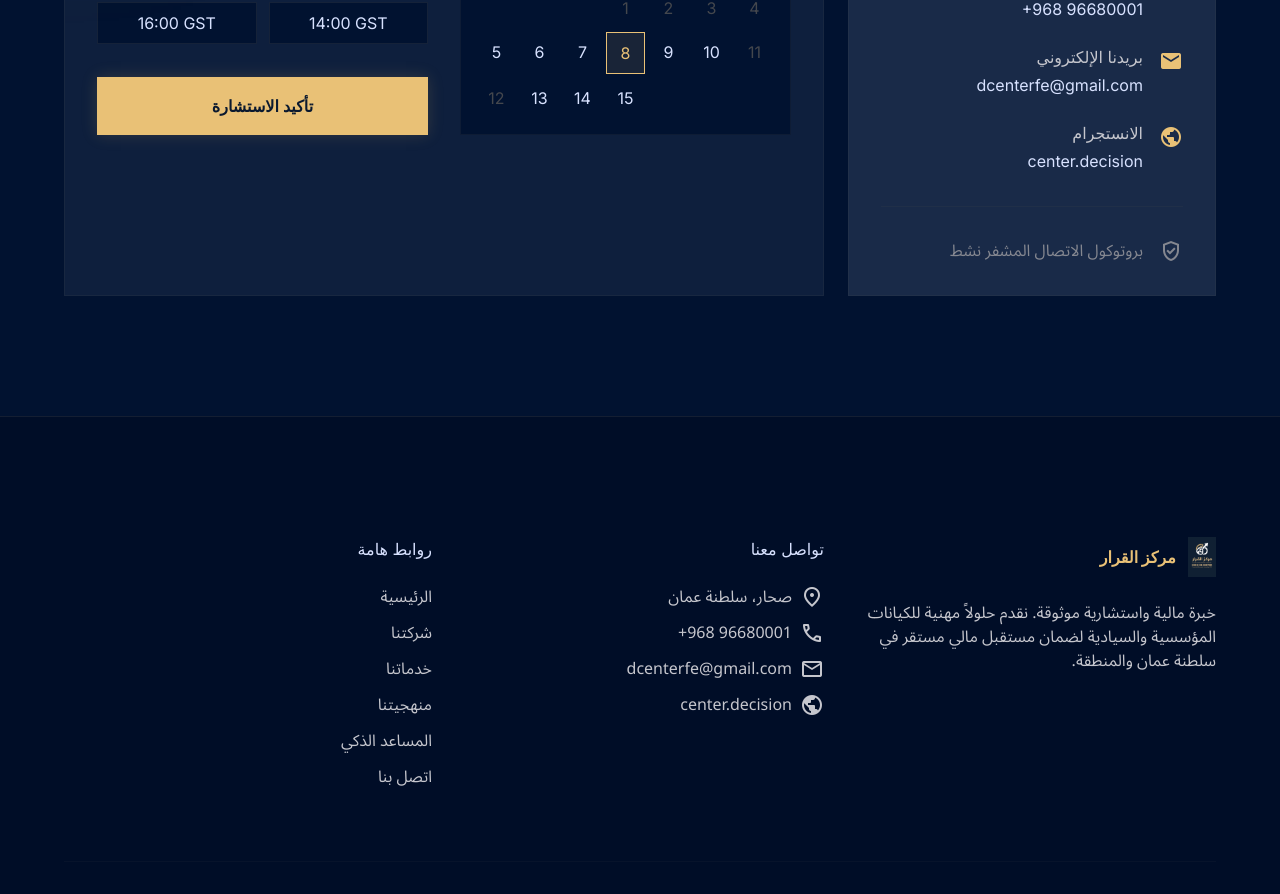
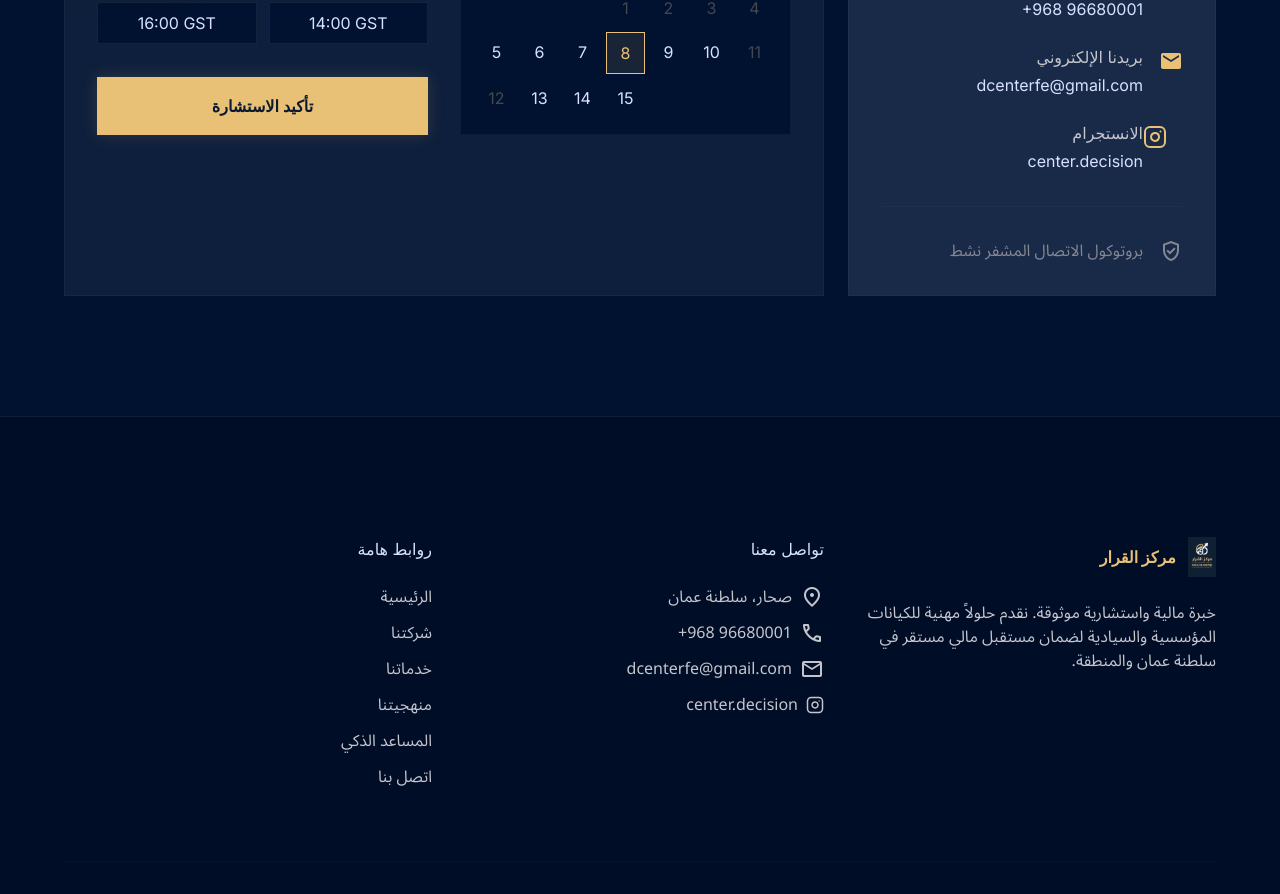
Before and after one commit to Digititiech/Dcenter, a Next.js app: page /ar/contact in a window 1280 px wide. Shown: the part 860-1754 px from the top of the page. Built offline with nearby package versions, Linux system fonts and the light colour scheme; a web font is replaced by a local one.

Commit message:
feat: replace homepage hero image with Image_euujiweuujiweuuj.png, remove grayscale image filters, use SVG Instagram icons

```diff
--- a/src/app/about/page.tsx
+++ b/src/app/about/page.tsx
@@ -29,7 +29,7 @@ export default function About() {
               <div className="col-span-12 lg:col-span-5 relative">
                 <div className="aspect-square bg-surface-container-high relative overflow-hidden institutional-border p-1">
                   <div
-                    className="w-full h-full bg-cover bg-center grayscale hover:grayscale-0 transition-all duration-700"
+                    className="w-full h-full bg-cover bg-center transition-all duration-700"
                     style={{
                       backgroundImage: "url('/Image_5sz10z5sz10z5sz1.png')",
                     }}
@@ -156,7 +156,7 @@ export default function About() {
             <div className="grid grid-cols-12 gap-gutter institutional-border p-0 overflow-hidden bg-background">
               <div className="col-span-12 lg:col-span-5 h-[400px] lg:h-auto overflow-hidden relative">
                 <img
-                  className="w-full h-full object-cover grayscale hover:grayscale-0 transition-all duration-700"
+                  className="w-full h-full object-cover transition-all duration-700"
                   alt="Abdullah Al Rushdi"
                   src="/founder-image.jpeg"
                 />
--- a/src/app/ar/about/page.tsx
+++ b/src/app/ar/about/page.tsx
@@ -41,7 +41,7 @@ export default function ArabicAbout() {
               <div className="lg:col-span-6 relative">
                 <div className="aspect-square bg-surface-container-high relative overflow-hidden institutional-border p-1">
                   <div
-                    className="w-full h-full bg-cover bg-center grayscale hover:grayscale-0 transition-all duration-700"
+                    className="w-full h-full bg-cover bg-center transition-all duration-700"
                     style={{
                       backgroundImage: "url('/Image_5sz10z5sz10z5sz1.png')",
                     }}
--- a/src/app/ar/contact/page.tsx
+++ b/src/app/ar/contact/page.tsx
@@ -173,12 +173,21 @@ export default function ArabicContact() {
                   </div>
                 </div>
                 <div className="flex items-start space-x-4 space-x-reverse">
-                  <span
-                    className="material-symbols-outlined text-secondary mt-1"
-                    style={{ fontVariationSettings: "'FILL' 1" }}
+                  <svg
+                    viewBox="0 0 24 24"
+                    width="24"
+                    height="24"
+                    fill="none"
+                    stroke="#e9c176"
+                    strokeWidth="2"
+                    strokeLinecap="round"
+                    strokeLinejoin="round"
+                    className="mt-1 flex-shrink-0"
                   >
-                    public
-                  </span>
+                    <rect x="2" y="2" width="20" height="20" rx="5" ry="5" />
+                    <path d="M16 11.37A4 4 0 1 1 12.63 8 4 4 0 0 1 16 11.37z" />
+                    <line x1="17.5" y1="6.5" x2="17.51" y2="6.5" />
+                  </svg>
                   <div>
                     <p className="font-label-caps text-label-caps text-on-surface-variant mb-1">الانستجرام</p>
                     <a
--- a/src/app/ar/methodology/page.tsx
+++ b/src/app/ar/methodology/page.tsx
@@ -110,7 +110,7 @@ export default function ArabicMethodology() {
               <div className="relative flex-grow min-h-[400px] overflow-hidden">
                 {/* Abstract Data Viz / Model Preview */}
                 <div
-                  className="absolute inset-0 bg-cover bg-center opacity-80 mix-blend-luminosity"
+                  className="absolute inset-0 bg-cover bg-center opacity-40"
                   style={{
                     backgroundImage:
                       "url('https://lh3.googleusercontent.com/aida-public/AB6AXuCml0ilORVcyUeJju1CIYv8bOcpOFXuCOqPBSvvy3o5lUAqZQZzu3kdI2mA-S98o4oq_02Be54n_IOmHc8hYpGzvCu8lSNVzsyIX4tbYbbdY-KIwgk_ehytsztZ_3BPKtWvsSyy7lbl1uFntHbBEDOPcBUxjpFafhgx06l7JiOeAhrkdocrgWGOErKY8LKa2KpIrSvam0KhcapZKOJYEIrs8lE4EhTDXWcUpoazsPZ1gkTA_C5lJxMDUMkc6a70kNb69hqmkiE5wMeP')",
--- a/src/app/contact/page.tsx
+++ b/src/app/contact/page.tsx
@@ -171,12 +171,21 @@ export default function Contact() {
                   </div>
                 </div>
                 <div className="flex items-start space-x-4">
-                  <span
-                    className="material-symbols-outlined text-secondary mt-1"
-                    style={{ fontVariationSettings: "'FILL' 1" }}
+                  <svg
+                    viewBox="0 0 24 24"
+                    width="24"
+                    height="24"
+                    fill="none"
+                    stroke="#e9c176"
+                    strokeWidth="2"
+                    strokeLinecap="round"
+                    strokeLinejoin="round"
+                    className="mt-1 flex-shrink-0"
                   >
-                    public
-                  </span>
+                    <rect x="2" y="2" width="20" height="20" rx="5" ry="5" />
+                    <path d="M16 11.37A4 4 0 1 1 12.63 8 4 4 0 0 1 16 11.37z" />
+                    <line x1="17.5" y1="6.5" x2="17.51" y2="6.5" />
+                  </svg>
                   <div>
                     <p className="font-label-caps text-label-caps text-on-surface-variant mb-1">Instagram</p>
                     <a
--- a/src/app/methodology/page.tsx
+++ b/src/app/methodology/page.tsx
@@ -110,7 +110,7 @@ export default function Methodology() {
               <div className="relative flex-grow min-h-[400px] overflow-hidden">
                 {/* Abstract Data Viz / Model Preview */}
                 <div
-                  className="absolute inset-0 bg-cover bg-center opacity-80 mix-blend-luminosity"
+                  className="absolute inset-0 bg-cover bg-center opacity-40"
                   style={{
                     backgroundImage:
                       "url('https://lh3.googleusercontent.com/aida-public/AB6AXuCml0ilORVcyUeJju1CIYv8bOcpOFXuCOqPBSvvy3o5lUAqZQZzu3kdI2mA-S98o4oq_02Be54n_IOmHc8hYpGzvCu8lSNVzsyIX4tbYbbdY-KIwgk_ehytsztZ_3BPKtWvsSyy7lbl1uFntHbBEDOPcBUxjpFafhgx06l7JiOeAhrkdocrgWGOErKY8LKa2KpIrSvam0KhcapZKOJYEIrs8lE4EhTDXWcUpoazsPZ1gkTA_C5lJxMDUMkc6a70kNb69hqmkiE5wMeP')",
--- a/src/app/page.tsx
+++ b/src/app/page.tsx
@@ -51,11 +51,12 @@ export default function Home() {
               </div>
             </div>
             <div className="md:col-span-4 mt-12 md:mt-0 relative">
-              <div className="aspect-[4/5] bg-surface-container-high border border-outline-variant/30 rounded-none relative overflow-hidden group flex items-center justify-center p-8">
+              <div className="aspect-[4/5] bg-surface-container-high border border-outline-variant/30 rounded-none relative overflow-hidden group">
+                <div className="absolute inset-0 bg-gradient-to-t from-background via-transparent to-transparent z-10"></div>
                 <img
-                  alt="Decision Center Logo"
-                  className="w-full h-full object-contain transition-all duration-700"
-                  src="/dc-logo.png"
+                  alt="Decision Center"
+                  className="w-full h-full object-cover transition-all duration-700"
+                  src="/Image_euujiweuujiweuuj.png"
                 />
               </div>
               <div className="absolute -bottom-6 -left-6 w-32 h-32 border-b-4 border-l-4 border-secondary/30 -z-10"></div>
--- a/src/components/Footer.tsx
+++ b/src/components/Footer.tsx
@@ -83,7 +83,21 @@ export default function Footer({ locale }: { locale: "en" | "ar" }) {
                 target="_blank"
                 rel="noopener noreferrer"
               >
-                <span className="material-symbols-outlined text-[18px]">public</span>
+                <svg
+                  viewBox="0 0 24 24"
+                  width="18"
+                  height="18"
+                  fill="none"
+                  stroke="currentColor"
+                  strokeWidth="2"
+                  strokeLinecap="round"
+                  strokeLinejoin="round"
+                  className="flex-shrink-0"
+                >
+                  <rect x="2" y="2" width="20" height="20" rx="5" ry="5" />
+                  <path d="M16 11.37A4 4 0 1 1 12.63 8 4 4 0 0 1 16 11.37z" />
+                  <line x1="17.5" y1="6.5" x2="17.51" y2="6.5" />
+                </svg>
                 <span>center.decision</span>
               </a>
             </li>
```
Also changed, not shown: src/app/ar/page.tsx (+6 -5 lines), 1 other file (tests, documents, lock files or other folders).
